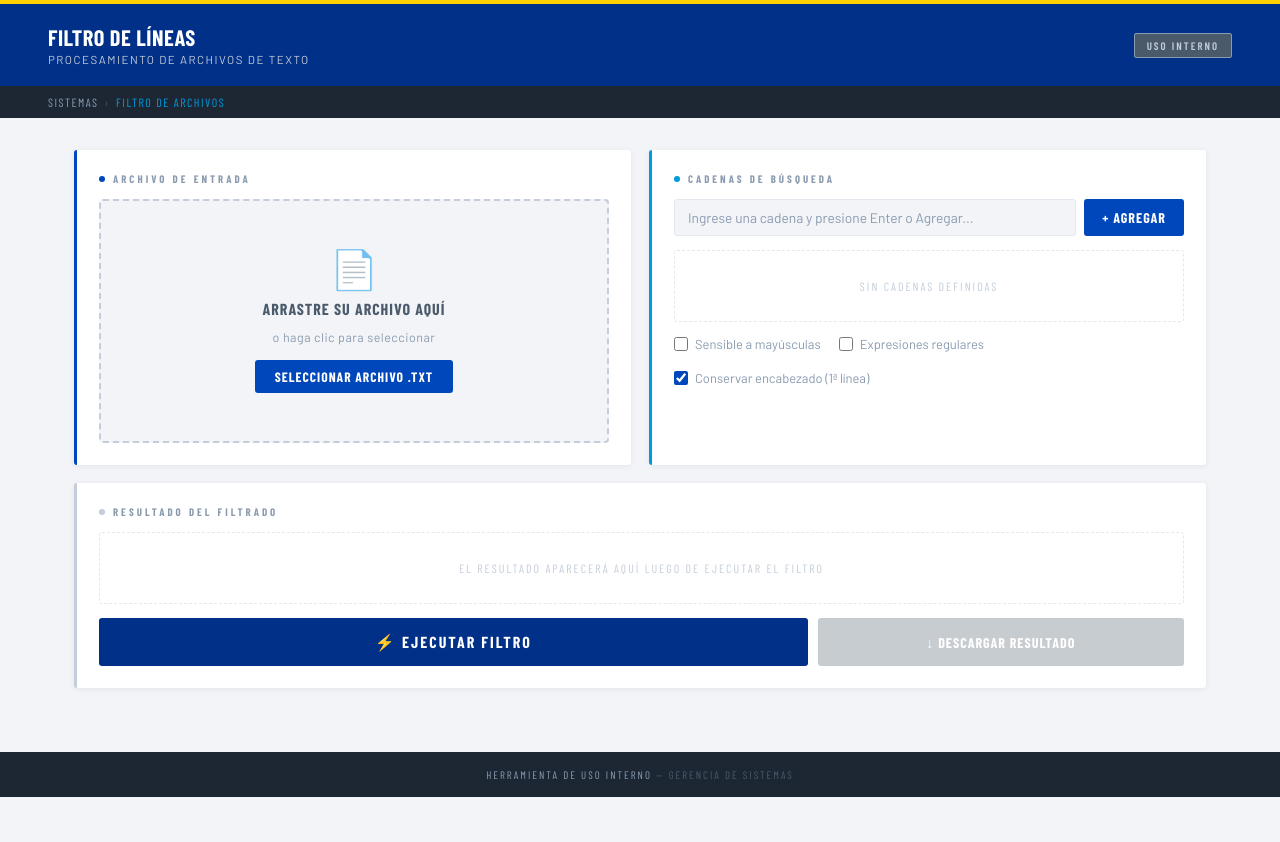
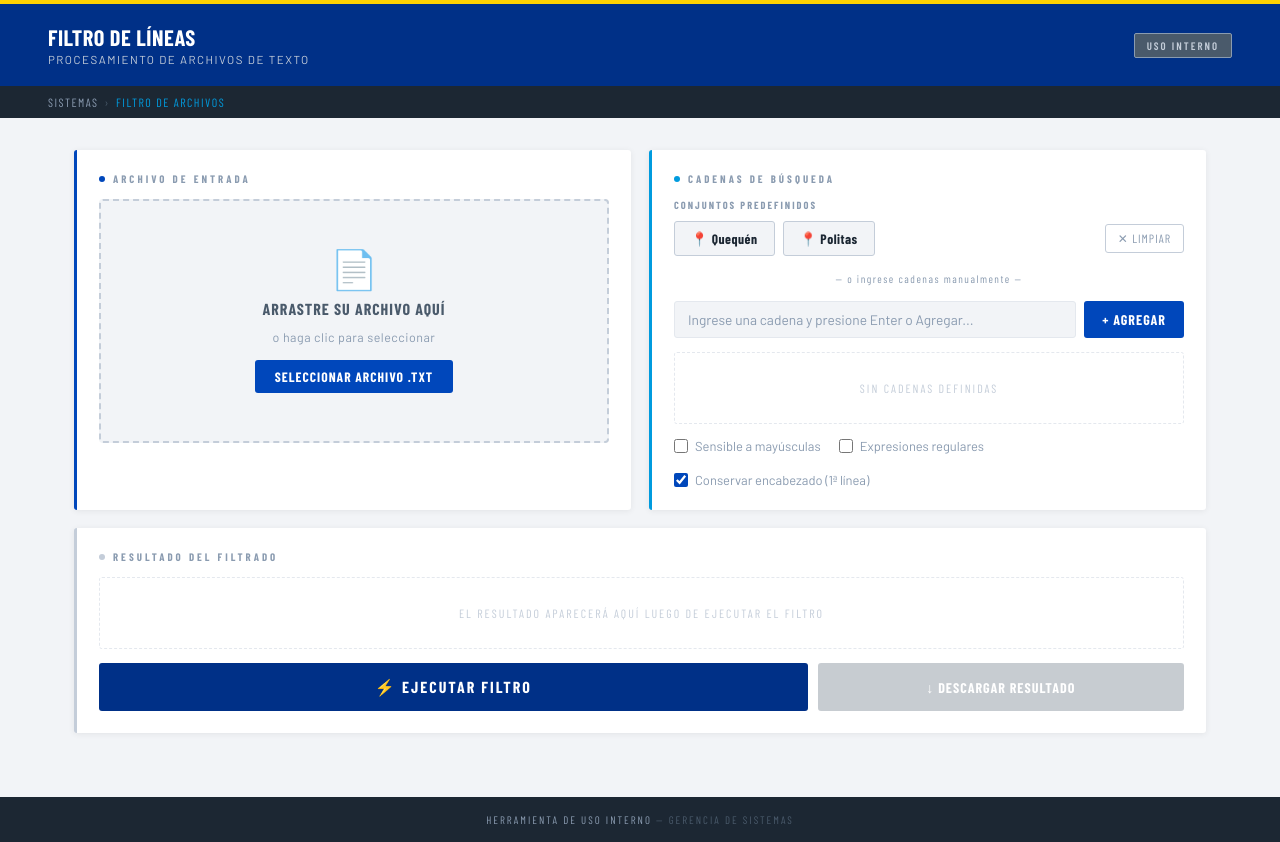
Before and after one commit to patreynf-maker/liquidaciones, a plain HTML site: page index.html in a window 1280 px wide. Before the commit the page ends 800 px from the top, so only its background shows below. Drawn offline with nearby package versions, Linux system fonts and the light colour scheme; a web font is replaced by a local one.

Commit message:
Add files via upload

```diff
--- a/index.html
+++ b/index.html
@@ -510,6 +510,62 @@
   footer em { color: var(--gray3); font-style: normal; }
 
   #file-input { display: none; }
+
+  /* PRESETS */
+  .preset-label {
+    font-family: 'Barlow Condensed', sans-serif;
+    font-size: 0.65rem;
+    font-weight: 700;
+    letter-spacing: 2px;
+    text-transform: uppercase;
+    color: var(--gray3);
+    margin-bottom: -4px;
+  }
+
+  .preset-btns { display: flex; gap: 8px; flex-wrap: wrap; align-items: center; }
+
+  .btn-preset {
+    background: var(--light);
+    border: 1.5px solid var(--gray2);
+    border-radius: 3px;
+    color: var(--dark);
+    cursor: pointer;
+    font-family: 'Barlow Condensed', sans-serif;
+    font-weight: 700;
+    font-size: 0.85rem;
+    letter-spacing: 0.5px;
+    padding: 8px 16px;
+    transition: all 0.2s;
+  }
+
+  .btn-preset:hover { border-color: var(--sky); color: var(--sky); background: #EEF5FB; }
+  .btn-preset.active { background: var(--blue2); color: var(--white); border-color: var(--blue2); }
+
+  .btn-preset-clear {
+    background: none;
+    border: 1px solid var(--gray2);
+    border-radius: 3px;
+    color: var(--gray3);
+    cursor: pointer;
+    font-family: 'Barlow Condensed', sans-serif;
+    font-size: 0.75rem;
+    letter-spacing: 1px;
+    padding: 6px 12px;
+    text-transform: uppercase;
+    transition: all 0.2s;
+    margin-left: auto;
+  }
+
+  .btn-preset-clear:hover { border-color: var(--danger); color: var(--danger); }
+
+  .divider-label {
+    text-align: center;
+    font-family: 'Barlow Condensed', sans-serif;
+    font-size: 0.68rem;
+    letter-spacing: 1.5px;
+    color: var(--gray3);
+    margin: 2px 0;
+  }
 </style>
 </head>
 <body>
@@ -574,6 +630,14 @@
   <!-- CONFIGURACIÓN -->
   <div class="card card-accent">
     <div class="card-title">Cadenas de búsqueda</div>
+
+    <div class="preset-label">Conjuntos predefinidos</div>
+    <div class="preset-btns">
+      <button class="btn-preset" id="preset-quequen" onclick="applyPreset('quequen')">📍 Quequén</button>
+      <button class="btn-preset" id="preset-politas" onclick="applyPreset('politas')">📍 Politas</button>
+      <button class="btn-preset-clear" onclick="clearPreset()">✕ Limpiar</button>
+    </div>
+    <div class="divider-label">— o ingrese cadenas manualmente —</div>
 
     <div class="input-row">
       <input type="text" id="search-input"
@@ -808,6 +872,31 @@
     a.click();
     URL.revokeObjectURL(a.href);
   }
+
+  /* ── PRESETS ── */
+  const PRESETS = {
+    quequen: { label: 'Quequén', tags: ['30981210', '30983720', '30983759', '30983761'] },
+    politas: { label: 'Politas', tags: ['32254772', '32245217', '32254757', '32254807'] }
+  };
+
+  let activePreset = null;
+
+  function applyPreset(key) {
+    activePreset = key;
+    tags = [...PRESETS[key].tags];
+    renderTags();
+    document.getElementById('preset-quequen').classList.toggle('active', key === 'quequen');
+    document.getElementById('preset-politas').classList.toggle('active', key === 'politas');
+  }
+
+  function clearPreset() {
+    activePreset = null;
+    tags = [];
+    renderTags();
+    document.getElementById('preset-quequen').classList.remove('active');
+    document.getElementById('preset-politas').classList.remove('active');
+  }
+
 </script>
 </body>
 </html>
```
